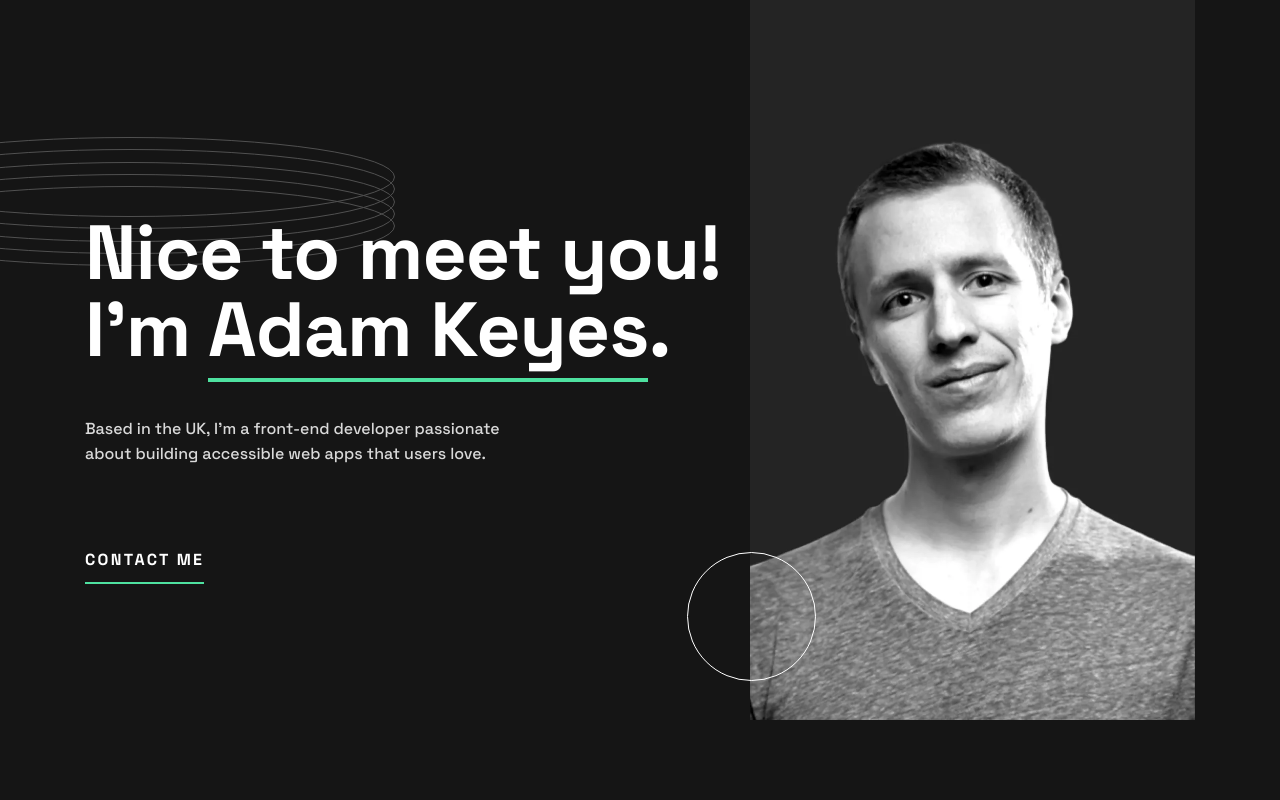
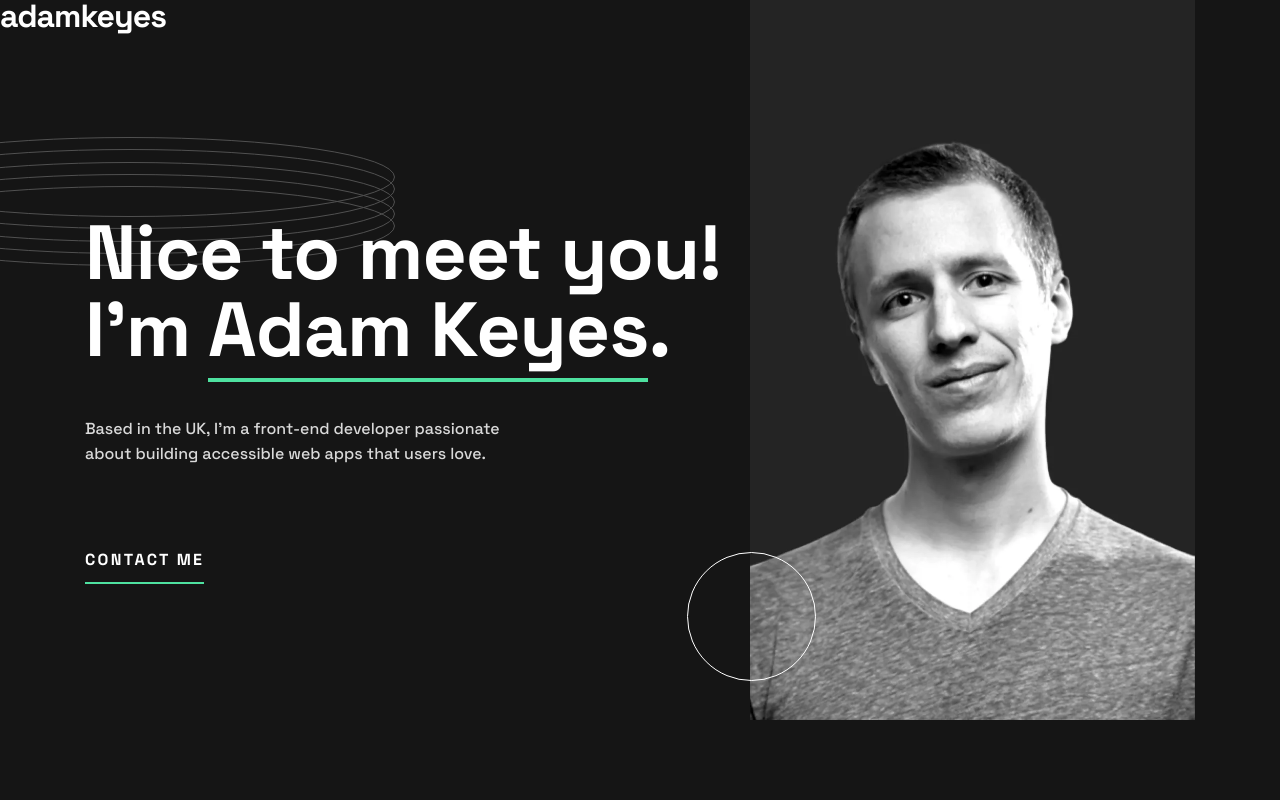
Before and after one commit to cboswel1/single-page-portfolio-demo, a React (Vite) app: page / in a window 1280 px wide. Shown: the top 800 px of the page. Built offline with nearby package versions, Linux system fonts and the light colour scheme.

Commit message:
header footer work

```diff
--- a/index.html
+++ b/index.html
@@ -4,7 +4,7 @@
     <meta charset="UTF-8" />
     <link rel="icon" type="image/svg+xml" href="/vite.svg" />
     <meta name="viewport" content="width=device-width, initial-scale=1.0" />
-    <title>Vite + React</title>
+    <title>Totally Awesome Dev Profile</title>
   </head>
   <body>
     <div id="root"></div>
--- a/src/components/contact/contact.component.jsx
+++ b/src/components/contact/contact.component.jsx
@@ -1,11 +1,12 @@
 import React from 'react';
 import './contact.styles.scss';
 
+import Header from '../header/header.component';
 import Button from '../button/button.component';
 
 const Contact = () => {
   return (
-    <div className="contact">
+    <><div className="contact">
       <div className="contact__wrapper">
         <div className="contact__header">
           <h1 className="contact__header--title">Contact</h1>
@@ -22,8 +23,7 @@ const Contact = () => {
                 name="name"
                 className="form-control"
                 id="name"
-                placeholder="Name"
-              />
+                placeholder="Name" />
             </div>
             <div class="contact__form--group">
               <input
@@ -31,8 +31,7 @@ const Contact = () => {
                 name="email"
                 className="form-control"
                 id="email"
-                placeholder="Email"
-              />
+                placeholder="Email" />
             </div>
             <div class="contact__form--group">
               <textarea
@@ -48,7 +47,7 @@ const Contact = () => {
           </form>
         </div>
       </div>
-    </div>
+    </div><Header  /></>
   );
 };
 
--- a/src/components/header/header.component.jsx
+++ b/src/components/header/header.component.jsx
@@ -4,7 +4,7 @@ import './header.styles.scss'
 const Header = () => {
 
     return (
-        <h1 className="name-title">Header</h1>
+        <h1 className="name-title">adamkeyes</h1>
     )
 }
 
--- a/src/components/header/header.styles.scss
+++ b/src/components/header/header.styles.scss
@@ -1,3 +1,4 @@
 .name-title {
+  position: absolute;
   font-size: 32px;
 }
--- a/src/components/profile/profile.component.jsx
+++ b/src/components/profile/profile.component.jsx
@@ -1,5 +1,6 @@
 import { useState, useEffect } from 'react';
 
+import Header from '../header/header.component';
 import Button from '../button/button.component';
 
 import profileImageMobile from '../../assets/images/image-profile-mobile.webp';
@@ -22,17 +23,18 @@ const Profile = () => {
     });
 
   return (
-    <main className="profile">
+    <><Header /><main className="profile">
+
       <div className="profile__hero">
         <img className="profile__bg-rings" src={bgRings} />
         <img className="profile__bg-circle" src={bgCircle} />
 
         <div className="profile__image--container">
-        {isDesktop ? (
-          <img  src={profileImageDesktop} />
-        ) : (
-          <img className="profile__mobile" src={profileImageMobile} />
-        )}
+          {isDesktop ? (
+            <img src={profileImageDesktop} />
+          ) : (
+            <img className="profile__mobile" src={profileImageMobile} />
+          )}
         </div>
       </div>
 
@@ -52,7 +54,7 @@ const Profile = () => {
         </div>
       </div>
 
-    </main>
+    </main></>
   );
 };
 
--- a/src/components/profile/profile.styles.scss
+++ b/src/components/profile/profile.styles.scss
@@ -2,7 +2,7 @@
 
 .profile {
   position: relative;
-  margin-bottom: 40px;
+  margin: 40px;
 
   &__bg-rings {
     position: absolute;
--- a/src/components/projects/projects.styles.scss
+++ b/src/components/projects/projects.styles.scss
@@ -53,6 +53,7 @@
     display: flex;
     gap: 10px;
     font-size: 1rem;
+    text-transform: uppercase;
   }
 
   &__projects--links-mobile {
--- a/src/globals.scss
+++ b/src/globals.scss
@@ -29,6 +29,7 @@ $bp-mobile: 375px;
   font-family: 'Space Grotesk Bold';
   font-weight: 800;
 }
+
 
 h1,
 h2,
--- a/src/routes/home/home.component.jsx
+++ b/src/routes/home/home.component.jsx
@@ -11,7 +11,6 @@ import Contact from '../../components/contact/contact.component';
 function Home() {
 	return (
 		<main className="wrapper">
-            {/* <Header /> */}
             <Profile />
             <Experience />
             <Projects />
```
